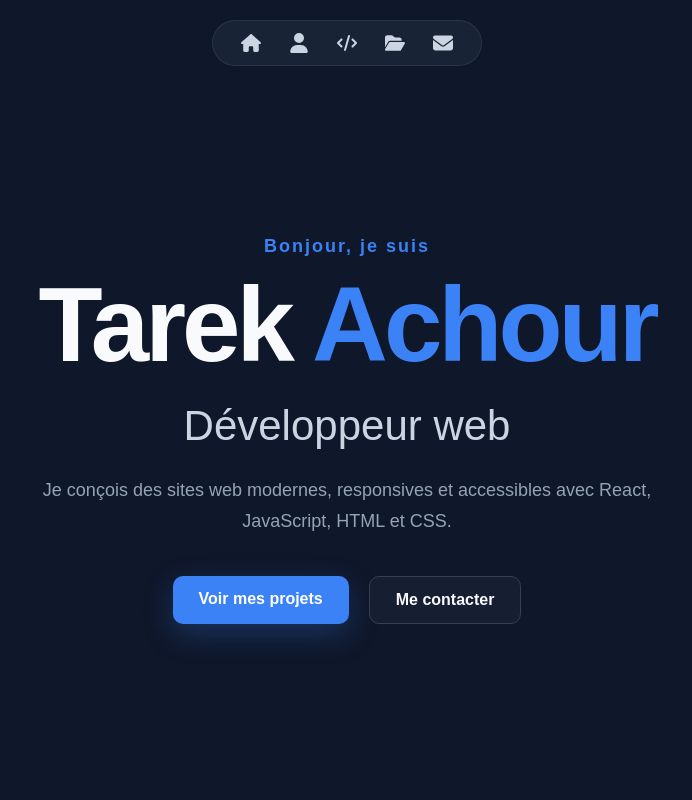
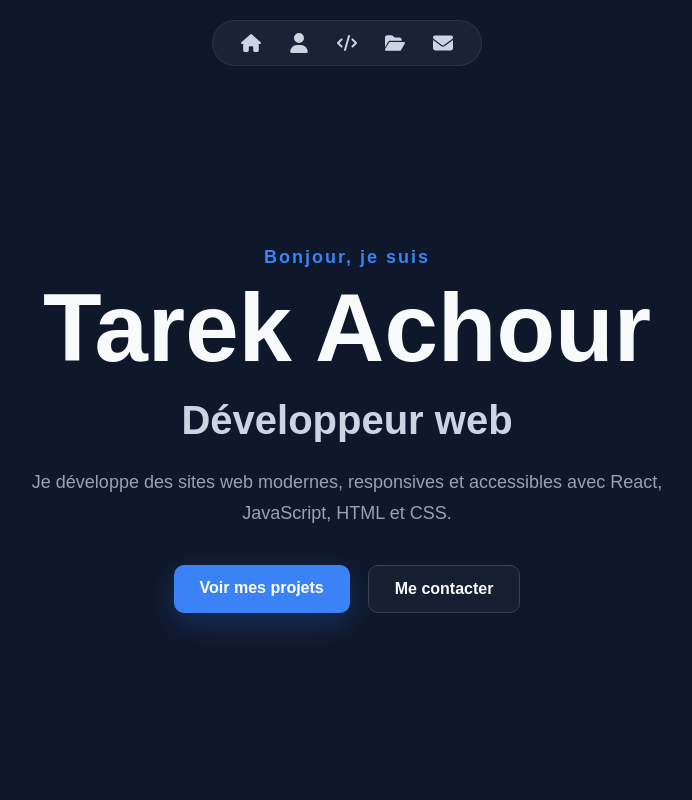
Before and after one commit to Tachour/Projet-12-OpenClassrooms-Portfolio, a React app: page / in a window 1280 px wide. Shown: the top 800 px of the page, without its empty margins (293-985 px from the left). Built offline with nearby package versions, Linux system fonts and the light colour scheme; the HTML template or start-up script is replaced by a standard one.

Commit message:
ajout du Header, de la navigation et du Hero

```diff
--- a/src/components/Hero/Hero.css
+++ b/src/components/Hero/Hero.css
@@ -2,21 +2,18 @@
   display: flex;
   align-items: center;
   justify-content: center;
-
   min-height: 100vh;
   padding: 120px 8% 60px;
-
   text-align: center;
 }
 
 .hero__content {
-  max-width: 850px;
-  animation: heroAppearance 1s ease forwards;
+  max-width: 800px;
+  animation: heroAppearance 0.8s ease;
 }
 
 .hero__intro {
-  margin: 0 0 15px;
-
+  margin: 0 0 12px;
   color: #3b82f6;
   font-size: 18px;
   font-weight: 600;
@@ -25,28 +22,19 @@
 
 .hero__title {
   margin: 0;
-
-  font-size: clamp(52px, 9vw, 105px);
+  font-size: clamp(48px, 9vw, 96px);
   line-height: 1;
-  letter-spacing: -4px;
-}
-
-.hero__title span {
-  color: #3b82f6;
 }
 
 .hero__job {
-  margin: 25px 0 0;
-
+  margin: 22px 0 0;
   color: #cbd5e1;
-  font-size: clamp(25px, 4vw, 42px);
-  font-weight: 500;
+  font-size: clamp(26px, 4vw, 40px);
 }
 
 .hero__description {
   max-width: 650px;
-  margin: 25px auto 0;
-
+  margin: 24px auto 0;
   color: #94a3b8;
   font-size: 18px;
   line-height: 1.7;
@@ -55,15 +43,14 @@
 .hero__buttons {
   display: flex;
   justify-content: center;
-  gap: 20px;
-
-  margin-top: 40px;
+  gap: 18px;
+  margin-top: 36px;
 }
 
 @keyframes heroAppearance {
   from {
     opacity: 0;
-    transform: translateY(35px);
+    transform: translateY(25px);
   }
 
   to {
--- a/src/components/Hero/Hero.jsx
+++ b/src/components/Hero/Hero.jsx
@@ -7,14 +7,12 @@ function Hero() {
       <div className="hero__content">
         <p className="hero__intro">Bonjour, je suis</p>
 
-        <h1 className="hero__title">
-          Tarek <span>Achour</span>
-        </h1>
+        <h1 className="hero__title">Tarek Achour</h1>
 
         <h2 className="hero__job">Développeur web</h2>
 
         <p className="hero__description">
-          Je conçois des sites web modernes, responsives et accessibles avec
+          Je développe des sites web modernes, responsives et accessibles avec
           React, JavaScript, HTML et CSS.
         </p>
 
--- a/src/components/ui/Button/Button.css
+++ b/src/components/ui/Button/Button.css
@@ -2,10 +2,8 @@
   display: inline-block;
   padding: 14px 26px;
   border-radius: 10px;
-
   font-weight: 600;
   text-decoration: none;
-
   transition:
     transform 0.3s ease,
     box-shadow 0.3s ease,
@@ -13,17 +11,13 @@
 }
 
 .button:hover {
-  transform: translateY(-4px);
+  transform: translateY(-3px);
 }
 
 .button--primary {
   background-color: #3b82f6;
   color: white;
   box-shadow: 0 10px 30px rgba(59, 130, 246, 0.25);
-}
-
-.button--primary:hover {
-  box-shadow: 0 15px 35px rgba(59, 130, 246, 0.4);
 }
 
 .button--secondary {
```
